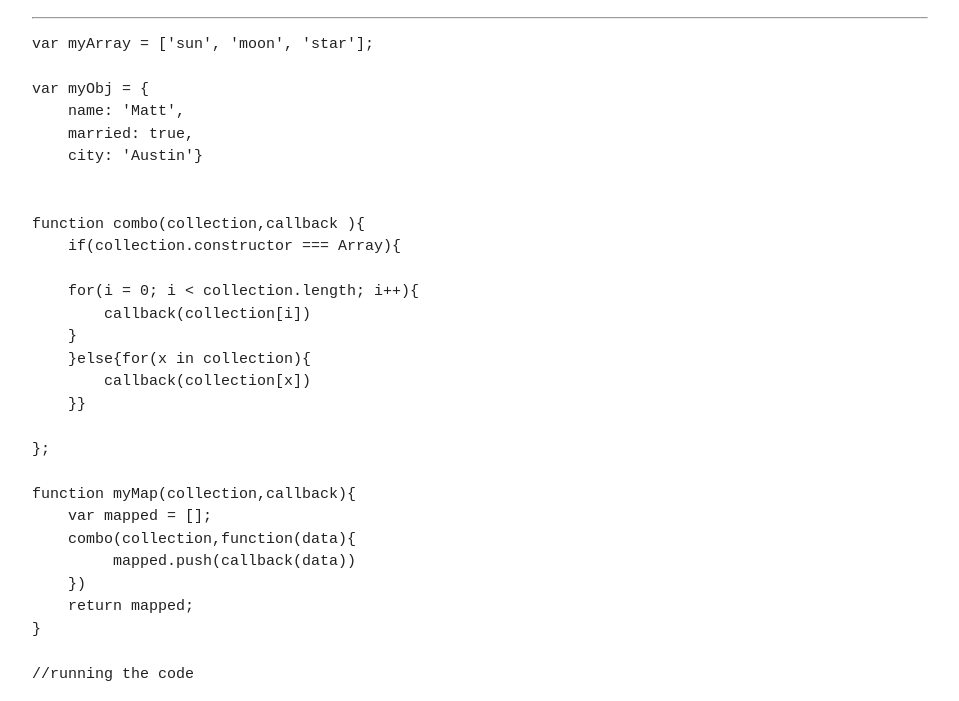
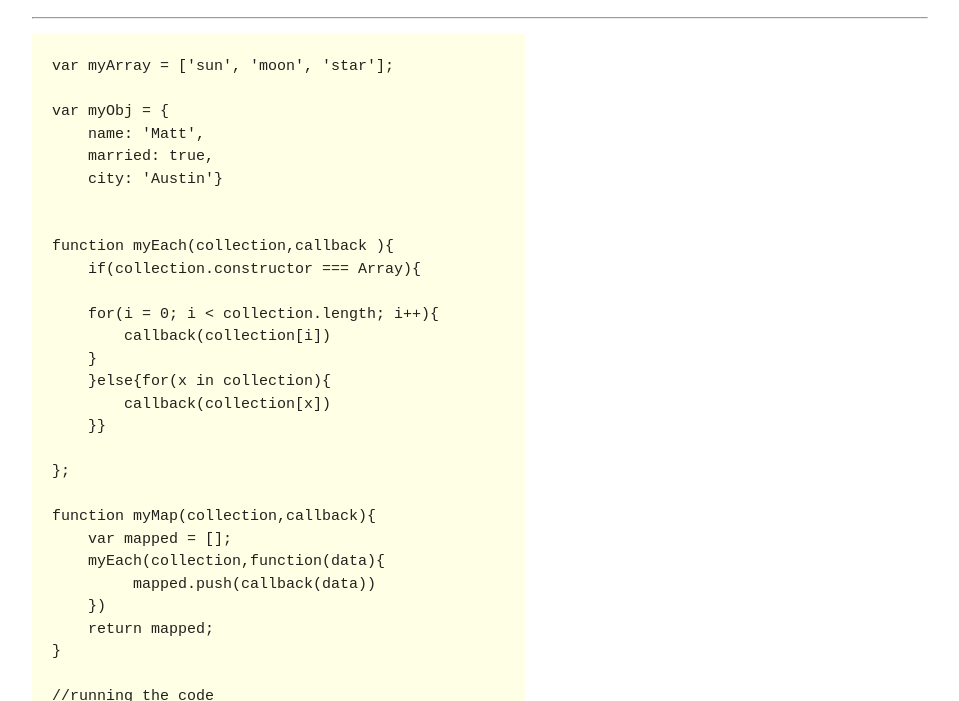
Before and after one commit to Matawhite/jsdrills, a plain HTML site: page advancedFunctions.html in a window 1280 px wide. Shown: the part 99-800 px from the top of the page, without its empty margins (160-1119 px from the left). Drawn offline with nearby package versions, Linux system fonts and the light colour scheme.

Commit message:
made it better

```diff
--- a/advancedFunctions.html
+++ b/advancedFunctions.html
@@ -10,7 +10,9 @@
  	<div class='container'>
  		<h2>Advanced Functions</h2>
  		<hr>
+ 		<div class='code'>
  		<pre>
+
 var myArray = ['sun', 'moon', 'star'];
 
 var myObj = {
@@ -19,7 +21,7 @@ var myObj = {
     city: 'Austin'}
 
 
-function combo(collection,callback ){
+function myEach(collection,callback ){
     if(collection.constructor === Array){
 
     for(i = 0; i < collection.length; i++){
@@ -33,7 +35,7 @@ function combo(collection,callback ){
 
 function myMap(collection,callback){
     var mapped = [];
-    combo(collection,function(data){
+    myEach(collection,function(data){
          mapped.push(callback(data))
     })
     return mapped;
@@ -47,8 +49,8 @@ combo(myObj, function(data){console.log(data)})
 myMap(myArray,function(data){console.log(data)})
 myMap(myObj,function(data){console.log(data)})
 
-
 </pre>
+		</div>
  	</div>
  </body>
  </html>
--- a/mystyle.css
+++ b/mystyle.css
@@ -1,3 +1,10 @@
 #need {
 	font-size: 12px;
 }
+
+.code {
+	background-color: #FFFFE5;
+	width: 55%;
+	padding-left: 20px;
+
+}
```
